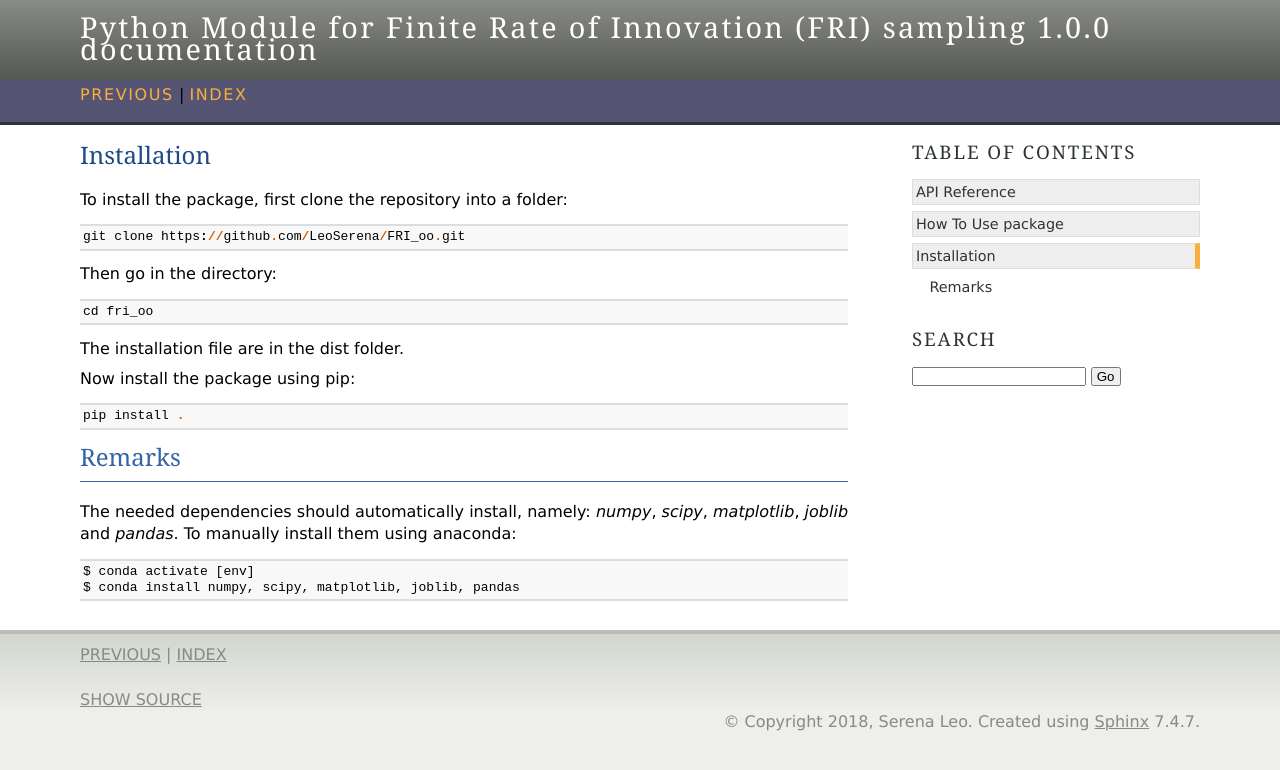
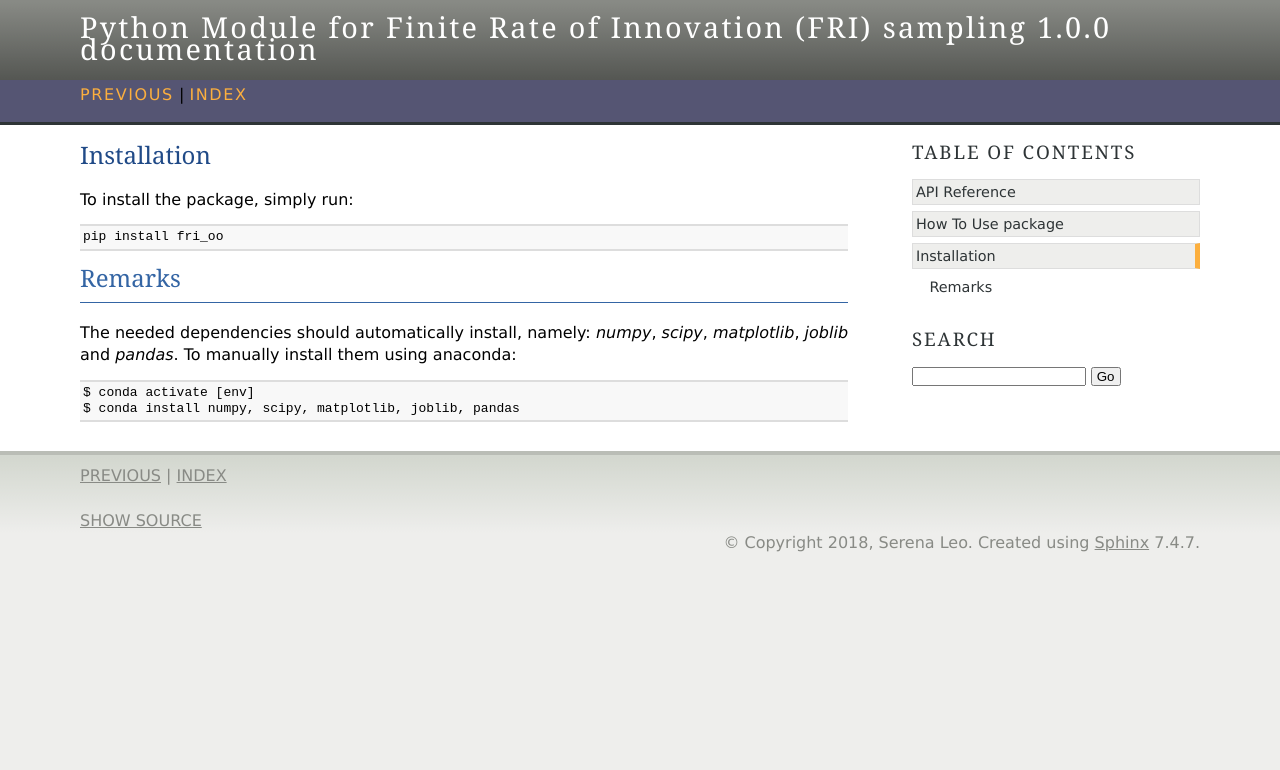
Before and after one commit to LeoSerena/FRI_oo, a Sphinx documentation site: the page built from fri_oo/docs/install.rst, in a window 1280 px wide. Shown: the top 770 px of the page. Built offline with Sphinx 7.4.7, drawn with Linux system fonts in a browser that asks for light colours.

Commit message:
installation update

```diff
--- a/fri_oo/docs/install.rst
+++ b/fri_oo/docs/install.rst
@@ -7,19 +7,9 @@
 Installation
 ============
 
-To install the package, first clone the repository into a folder::
+To install the package, simply run::
 
-    git clone https://github.com/LeoSerena/FRI_oo.git
-
-Then go in the directory::
-
-    cd fri_oo
-
-The installation file are in the dist folder.
-
-Now install the package using pip::
-
-    pip install .
+    pip install fri_oo
 
 Remarks
 -------
```
Also changed, not shown: README.md (+2 -4 lines).
